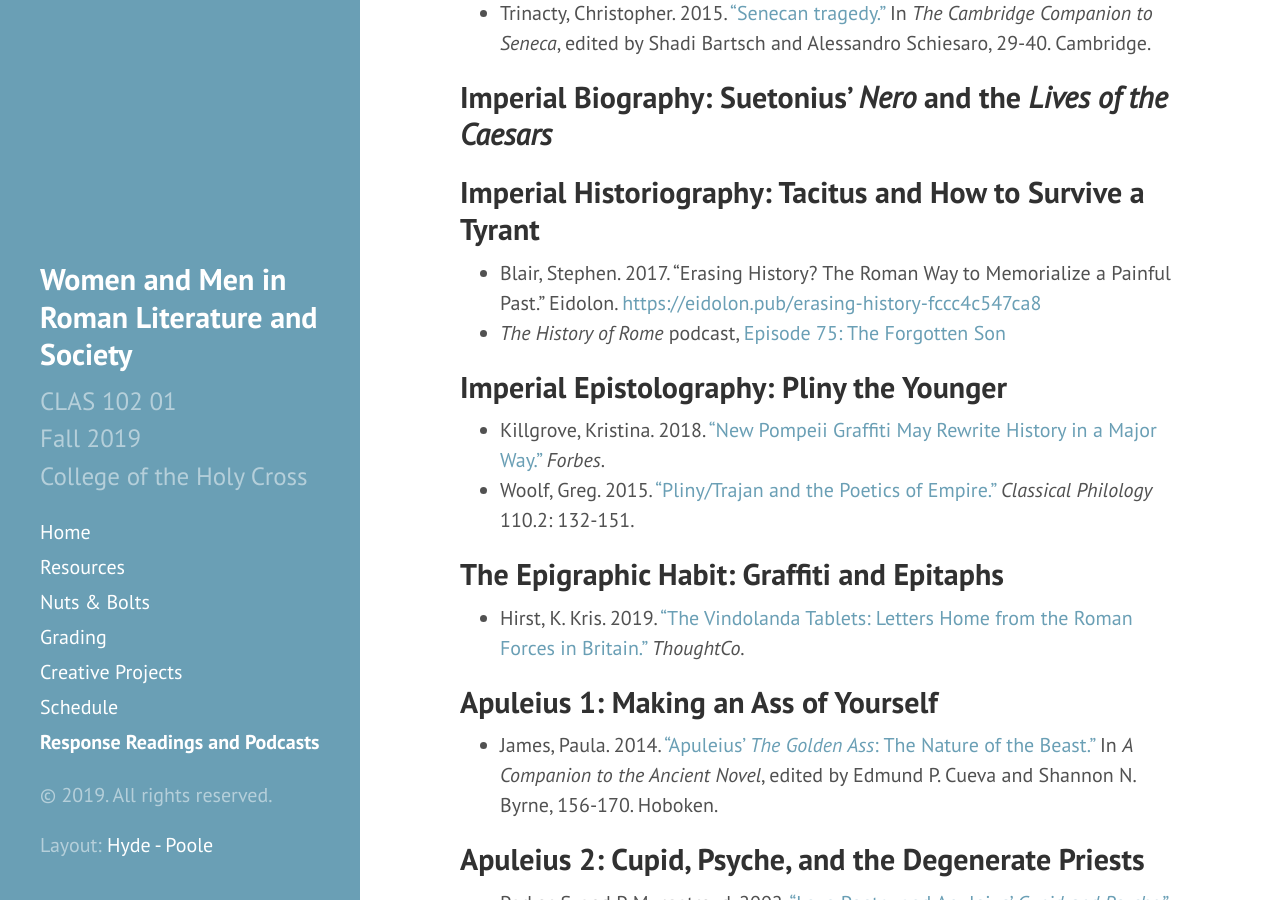
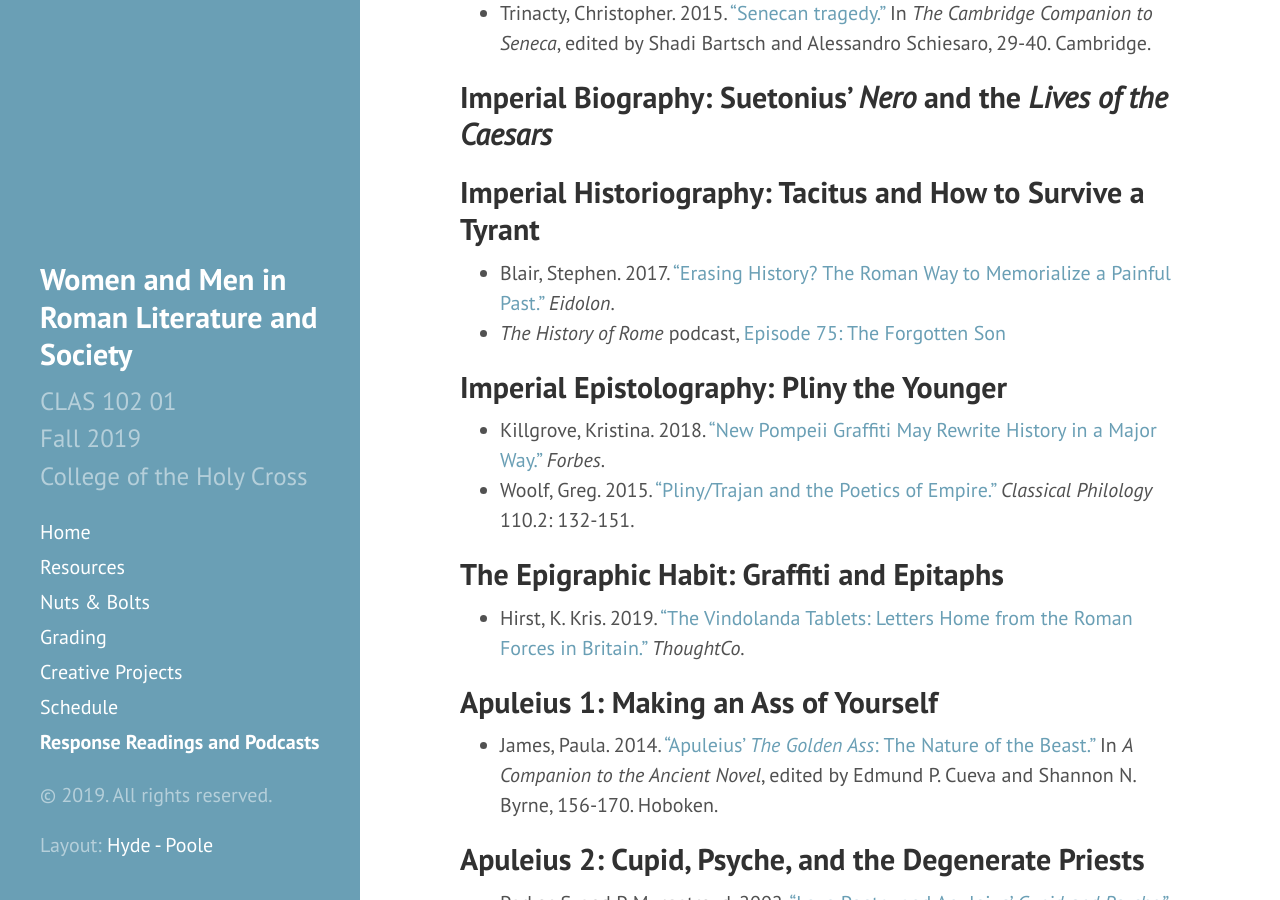
Before and after one commit to DLibatique/CLAS102-F19, a Jekyll site: the page built from 7-response.md, in a window 1280 px wide and 900 px high, scrolled down 4090 px. Built offline with Jekyll 4.4.1, drawn with Linux system fonts in a browser that asks for light colours; comment, search, counter and statistics services are not loaded; some of the changed lines change nothing that is shown.

Commit message:
added comment to suetonius, formatted tacitus eidolon piece

```diff
--- a/7-response.md
+++ b/7-response.md
@@ -94,9 +94,10 @@ Remember that you are allowed to submit up to 4 responses per month in September
 - Trinacty, Christopher. 2015. ["Senecan tragedy."](https://drive.google.com/file/d/18LUJjSlNTltHJF7h-NQ8dfmNQ0ltot7L/view?usp=sharing) In *The Cambridge Companion to Seneca*, edited by Shadi Bartsch and Alessandro Schiesaro, 29-40. Cambridge.
 
 ## Imperial Biography: Suetonius’ *Nero* and the *Lives of the Caesars*
+<!-- Vout chapter? ILL incoming -->
 
 ## Imperial Historiography: Tacitus and How to Survive a Tyrant
-- Blair, Stephen. 2017. “Erasing History? The Roman Way to Memorialize a Painful Past.” Eidolon. <https://eidolon.pub/erasing-history-fccc4c547ca8>
+- Blair, Stephen. 2017. [“Erasing History? The Roman Way to Memorialize a Painful Past.”](https://eidolon.pub/erasing-history-fccc4c547ca8) *Eidolon*.
 - *The History of Rome* podcast, [Episode 75: The Forgotten Son](https://podcasts.google.com/?feed=aHR0cDovL2hpc3RvcnlvZnJvbWUubGlic3luLmNvbS9yc3M%3D&episode=MWQwODM0NWI1Yjg0MTIwYzJlM2FmMzY3YWQyY2NmN2I%3D&hl=en)
 
 ## Imperial Epistolography: Pliny the Younger
```
